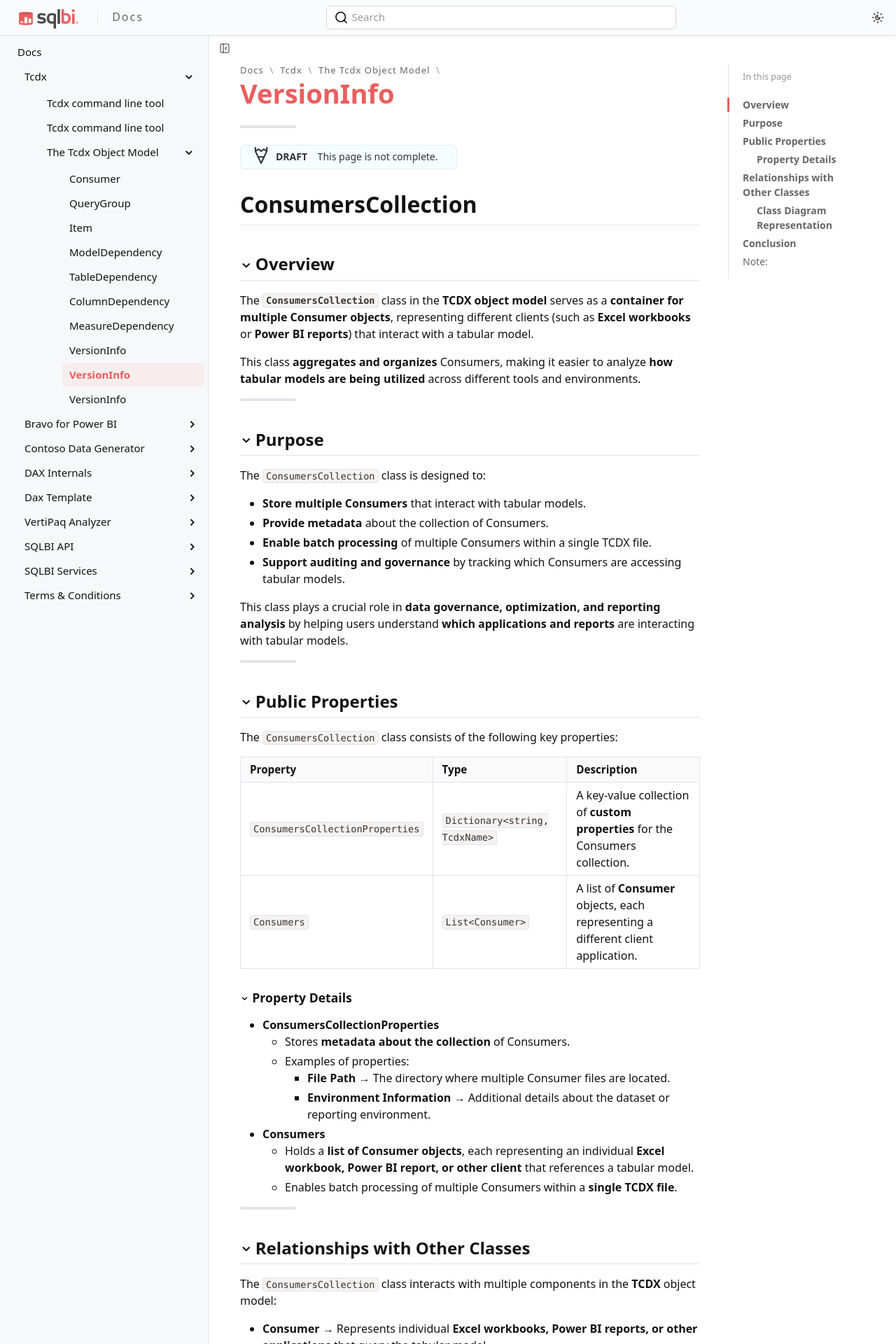
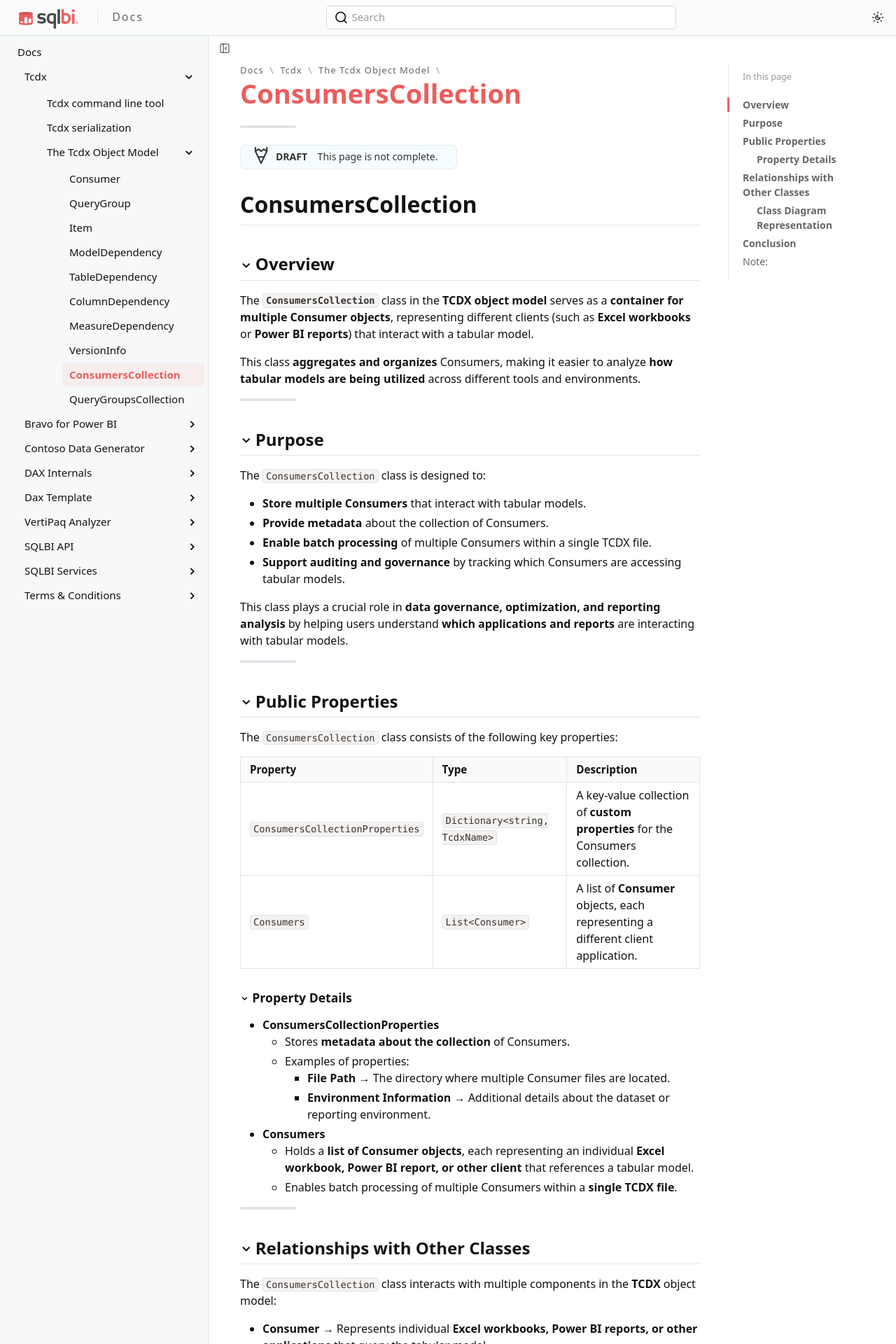
Before and after one commit to sql-bi/docs, a Jekyll site: the page built from _mydocs/tcdx/Tcdx-object-model/ConsumersCollection.md, in a window 1280 px wide. Shown: the top 1920 px of the page at 70% size. Built offline with Jekyll 4.4.1, drawn with Linux system fonts in a browser that asks for light colours; cached includes are drawn as plain includes; some web fonts are replaced.

Commit message:
fixed title metadata in a few tcdx files

```diff
--- a/_mydocs/tcdx/Tcdx-object-model/ConsumersCollection.md
+++ b/_mydocs/tcdx/Tcdx-object-model/ConsumersCollection.md
@@ -1,6 +1,6 @@
 ---
 layout:     page
-title:      VersionInfo
+title:      ConsumersCollection
 published:  true
 draft:      true
 order:      /09
--- a/_mydocs/tcdx/Tcdx-object-model/QueryGroupsCollection.md
+++ b/_mydocs/tcdx/Tcdx-object-model/QueryGroupsCollection.md
@@ -1,6 +1,6 @@
 ---
 layout:     page
-title:      VersionInfo
+title:      QueryGroupsCollection
 published:  true
 draft:      true
 order:      /10
--- a/_mydocs/tcdx/Tdcx-serialization.md
+++ b/_mydocs/tcdx/Tdcx-serialization.md
@@ -1,6 +1,6 @@
 ---
 layout:     page
-title:      Tcdx command line tool
+title:      Tcdx serialization
 published:  true
 draft:      true
 order:      /02
```
